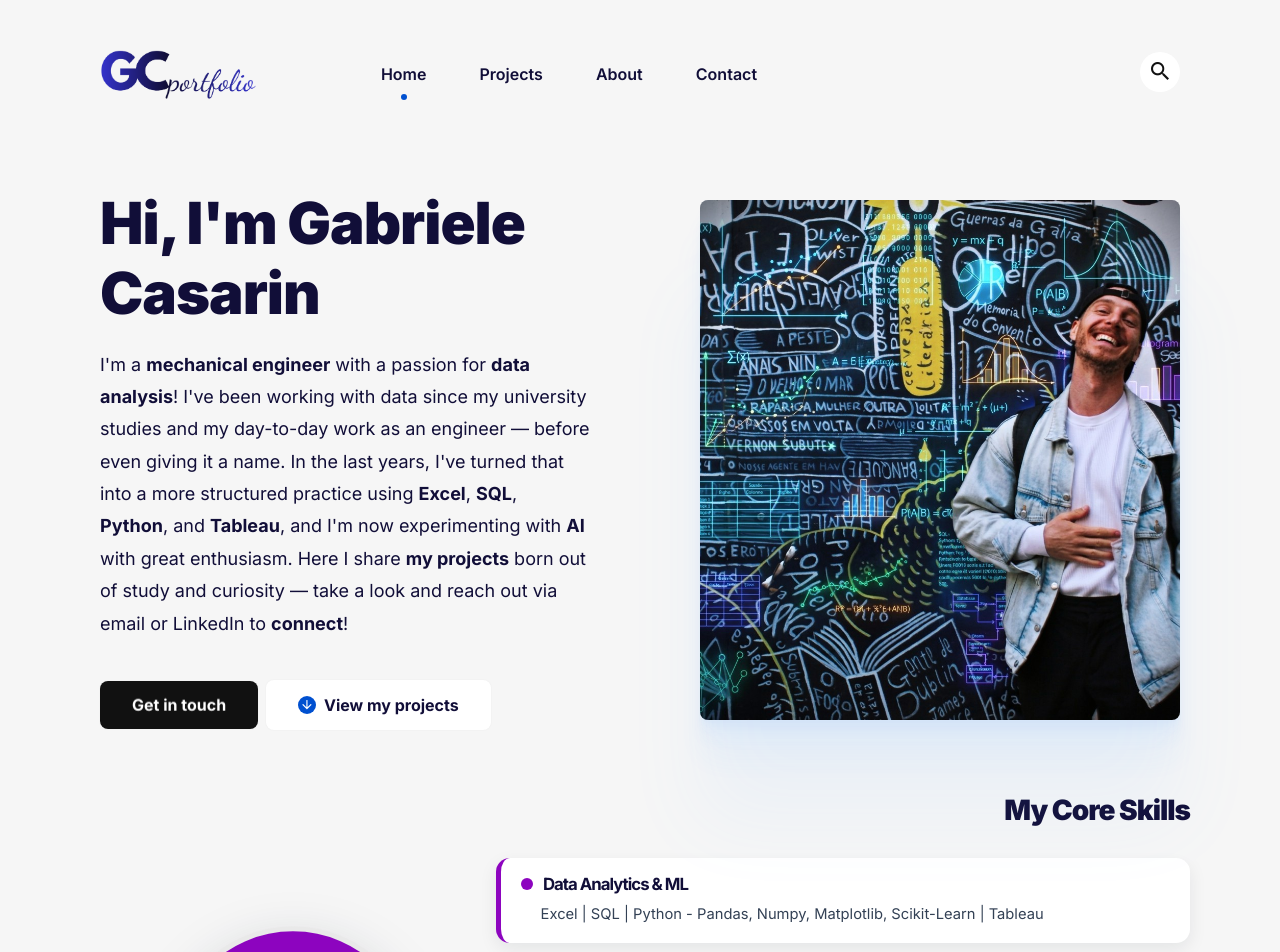
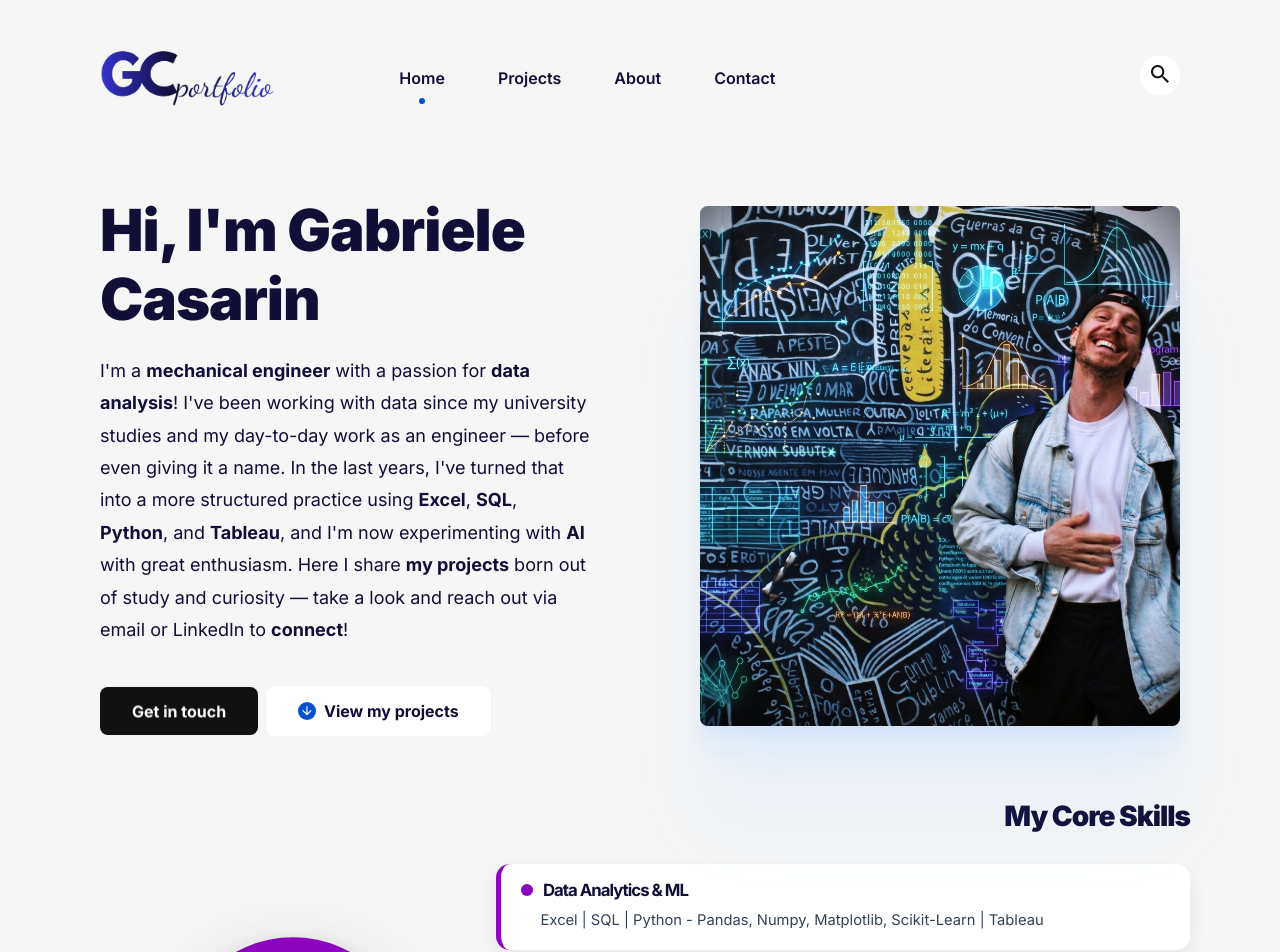
Before and after one commit to gcasarin/gcasarin.github.io, a Jekyll site: the page built from index.html, in a window 1280 px wide. Shown: the top 952 px of the page. Built offline with Jekyll 4.4.1, drawn with Linux system fonts in a browser that asks for light colours.

Commit message:
Update main.css

```diff
--- a/assets/css/main.css
+++ b/assets/css/main.css
@@ -1789,7 +1789,7 @@
     }
 
     .logo__image {
-        max-height: 70px;
+        max-height: 80px;
     }
 
     @media only screen and (max-width: 768px) {
```
